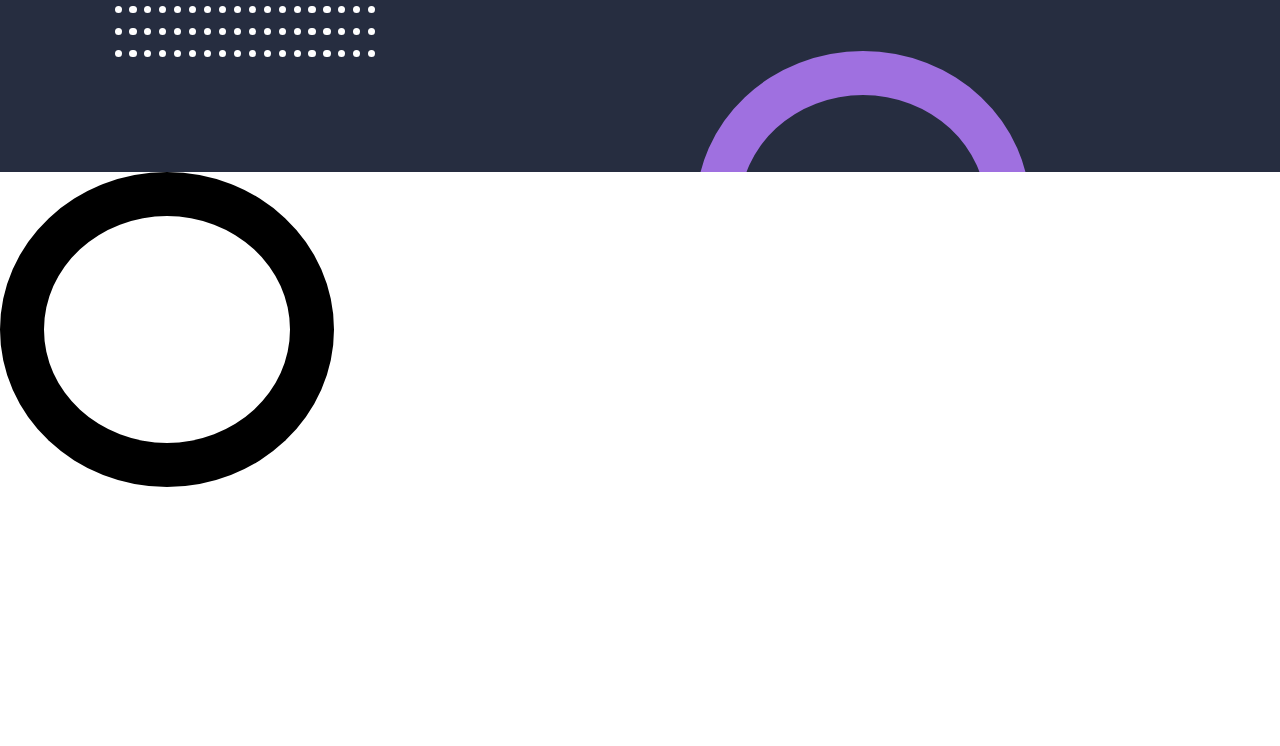
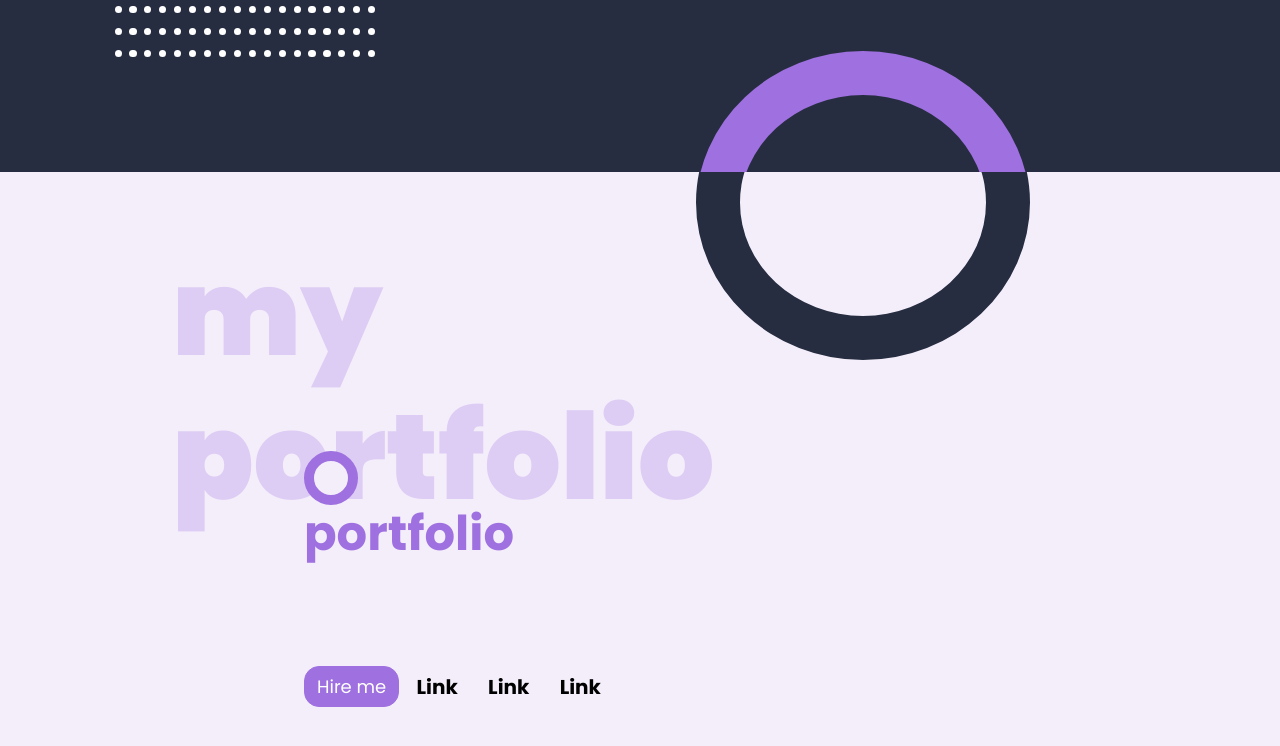
Before and after one commit to phamminhtuan-1996/landing-page, a website: page index.html in a window 1280 px wide. Shown: the part 1339-2085 px from the top of the page. Drawn offline with nearby package versions, Linux system fonts and the light colour scheme.

Commit message:
title porforlio

```diff
--- a/index.html
+++ b/index.html
@@ -222,9 +222,24 @@
 		</div>
 		<div class="circle-blur violet"></div>
 	</section>
-	<section class="portfolio position-relative">
-		<div class="circle-blur "></div>
-	</section>
+	<main>
+		<section class="portfolio position-relative">
+			<div class="circle-blur one position-absolute"></div>
+			<div class="container position-relative">
+				<h1 class="style-tile-portfolio position-absolute">my <br> portfolio</h1>
+				<div class="circle-port"></div>
+				<h3 class="title-portfolio">
+                    portfolio
+                </h3>
+				<div class="list-button-port">
+					<button class="btn btn-primary">Hire me</button>
+					<button type="button" class="btn btn-link">Link</button>
+					<button type="button" class="btn btn-link">Link</button>
+					<button type="button" class="btn btn-link">Link</button>
+				</div>
+			</div>
+		</section>
+	</main>
 	<script src="main.js"></script>
 </body>
 </html>
--- a/style.scss
+++ b/style.scss
@@ -134,7 +134,49 @@ header{
 	border: 44px solid black;
 	border-radius: 100%;
 }
-
+main {
+	background-color: #F4EEFB;
+}
 .portfolio {
 	min-height: 100vh;
+	padding-top: 279px;
+	overflow: hidden;
+	.circle-blur.one {
+		top: -127px;
+		right: 250px;
+		border-color: #262D40;
+	}
+	.style-tile-portfolio {
+		font-size: 120px;
+    	color: rgba(131, 71, 215, 0.2);
+		top: -210px;
+    	left: -120px;
+		font-weight: 900;
+	}
+	.container {
+		width: calc(100vw - (292px * 2));
+	}
+	.circle-port {
+		width: 54px;
+		height: 54px;
+		background-color: #F4EEFB;
+		border: 10px solid #9F70E0;
+		border-radius: 100%;
+		position: relative;
+		z-index: 2;
+	}
+	.title-portfolio {
+		color: #9F70E0;
+		font-size: 48px;
+		font-weight: bold;
+		padding-bottom: 94px;
+	}
+	.list-button-port {
+		.btn-link {
+			font-size: 20px;
+			font-weight: bold;
+			color: black;
+			text-decoration: none;
+		}
+	}
 }
```
Also changed, not shown: style.css, 2 other files.
